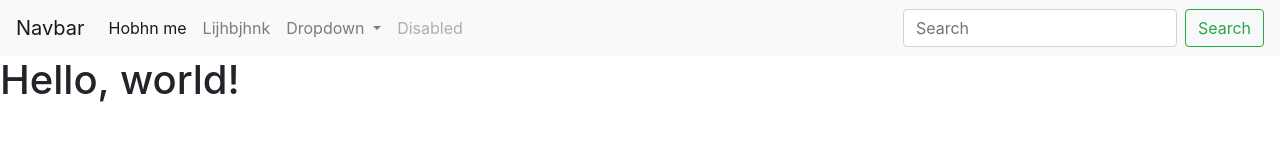
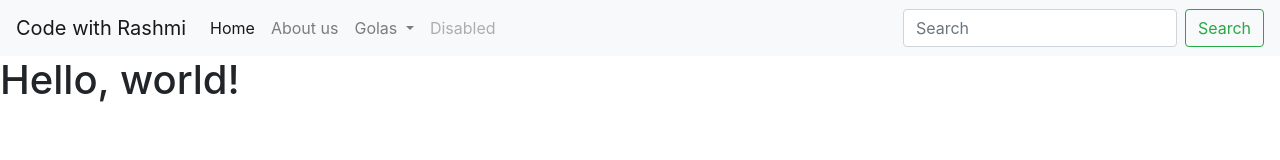
Before and after one commit to Rashmi9456/SampleRepo, a plain HTML site: page MyWebsite/index.html in a window 1280 px wide. Drawn offline with nearby package versions, Linux system fonts and the light colour scheme.

Commit message:
fix the structure

```diff
--- a/MyWebsite/index.html
+++ b/MyWebsite/index.html
@@ -9,7 +9,9 @@
     <link rel="stylesheet" href="https://cdn.jsdelivr.net/npm/bootstrap@4.3.1/dist/css/bootstrap.min.css" integrity="sha384-ggOyR0iXCbMQv3Xipma34MD+dH/1fQ784/j6cY/iJTQUOhcWr7x9JvoRxT2MZw1T" crossorigin="anonymous">
 
     <nav class="navbar navbar-expand-lg navbar-light bg-light">
-        <a class="navbar-brand" href="#">Navbar</a>
+        <a class="navbar-brand" href="#">Code with Rashmi
+
+        </a>
         <button class="navbar-toggler" type="button" data-toggle="collapse" data-target="#navbarSupportedContent" aria-controls="navbarSupportedContent" aria-expanded="false" aria-label="Toggle navigation">
           <span class="navbar-toggler-icon"></span>
         </button>
@@ -17,14 +19,14 @@
         <div class="collapse navbar-collapse" id="navbarSupportedContent">
           <ul class="navbar-nav mr-auto">
             <li class="nav-item active">
-              <a class="nav-link" href="#">Hobhn me <span class="sr-only">(current)</span></a>
+              <a class="nav-link" href="#">Home <span class="sr-only">(current)</span></a>
             </li>
             <li class="nav-item">
-              <a class="nav-link" href="#">Lijhbjhnk</a>
+              <a class="nav-link" href="#">About us</a>
             </li>
             <li class="nav-item dropdown">
               <a class="nav-link dropdown-toggle" href="#" id="navbarDropdown" role="button" data-toggle="dropdown" aria-haspopup="true" aria-expanded="false">
-                Dropdown
+                Golas
               </a>
               <div class="dropdown-menu" aria-labelledby="navbarDropdown">
                 <a class="dropdown-item" href="#">Actinhbjhnon</a>
```
